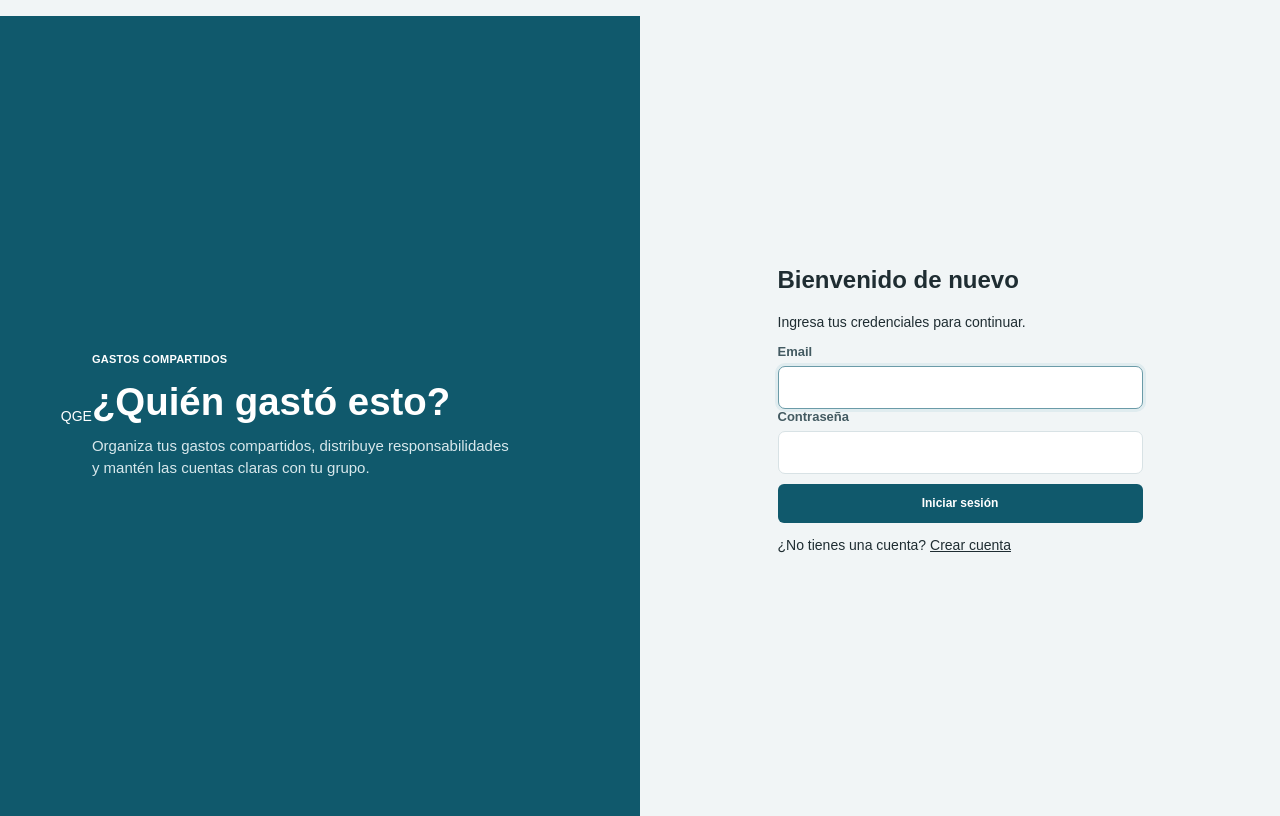
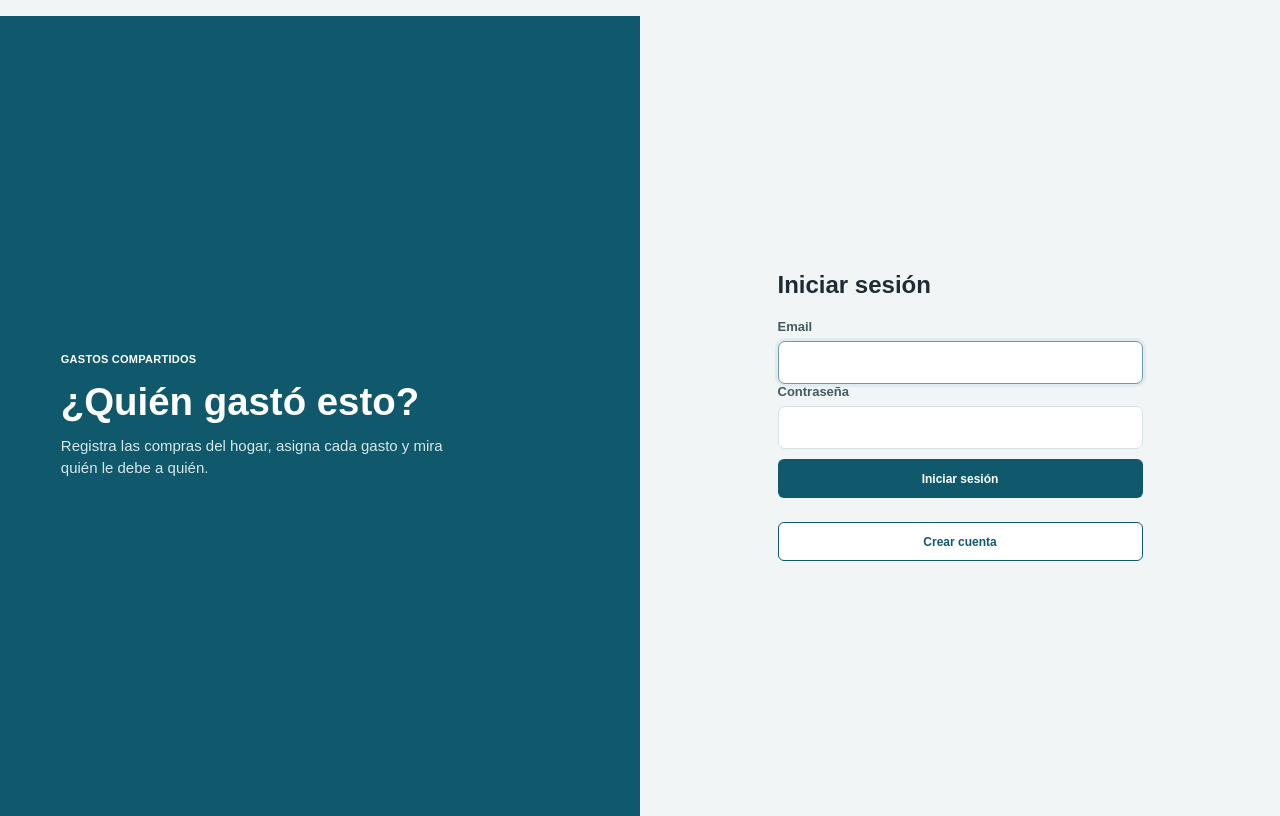
Before and after one commit to Thaliana-maria/Administracion, a Django app: page /cuentas/login/ in a window 1280 px wide. Run offline with Django 5.2, Linux system fonts and the light colour scheme.

Commit message:
Ajustar la pantalla de inicio de sesión al diseño original

```diff
--- a/templates/registration/login.html
+++ b/templates/registration/login.html
@@ -7,21 +7,19 @@
 {% block contenido_auth %}
 <section class="auth-screen">
     <div class="auth-brand">
-        <div class="brand-mark">QGE</div>
         <div class="brand-copy">
             <span class="auth-kicker">GASTOS COMPARTIDOS</span>
             <h1>¿Quién gastó esto?</h1>
             <p>
-                Organiza tus gastos compartidos, distribuye responsabilidades
-                y mantén las cuentas claras con tu grupo.
+                Registra las compras del hogar, asigna cada gasto
+                y mira quién le debe a quién.
             </p>
         </div>
     </div>
 
     <div class="auth-side">
         <div class="auth-form">
-            <h2>Bienvenido de nuevo</h2>
-            <p>Ingresa tus credenciales para continuar.</p>
+            <h2>Iniciar sesión</h2>
 
             <form method="post">
                 {% csrf_token %}
@@ -55,10 +53,9 @@
                 </button>
             </form>
 
-            <p>
-                ¿No tienes una cuenta?
-                <a href="{% url 'registro' %}">Crear cuenta</a>
-            </p>
+            <a class="button outline full" href="{% url 'registro' %}">
+                Crear cuenta
+            </a>
         </div>
     </div>
 </section>
```
